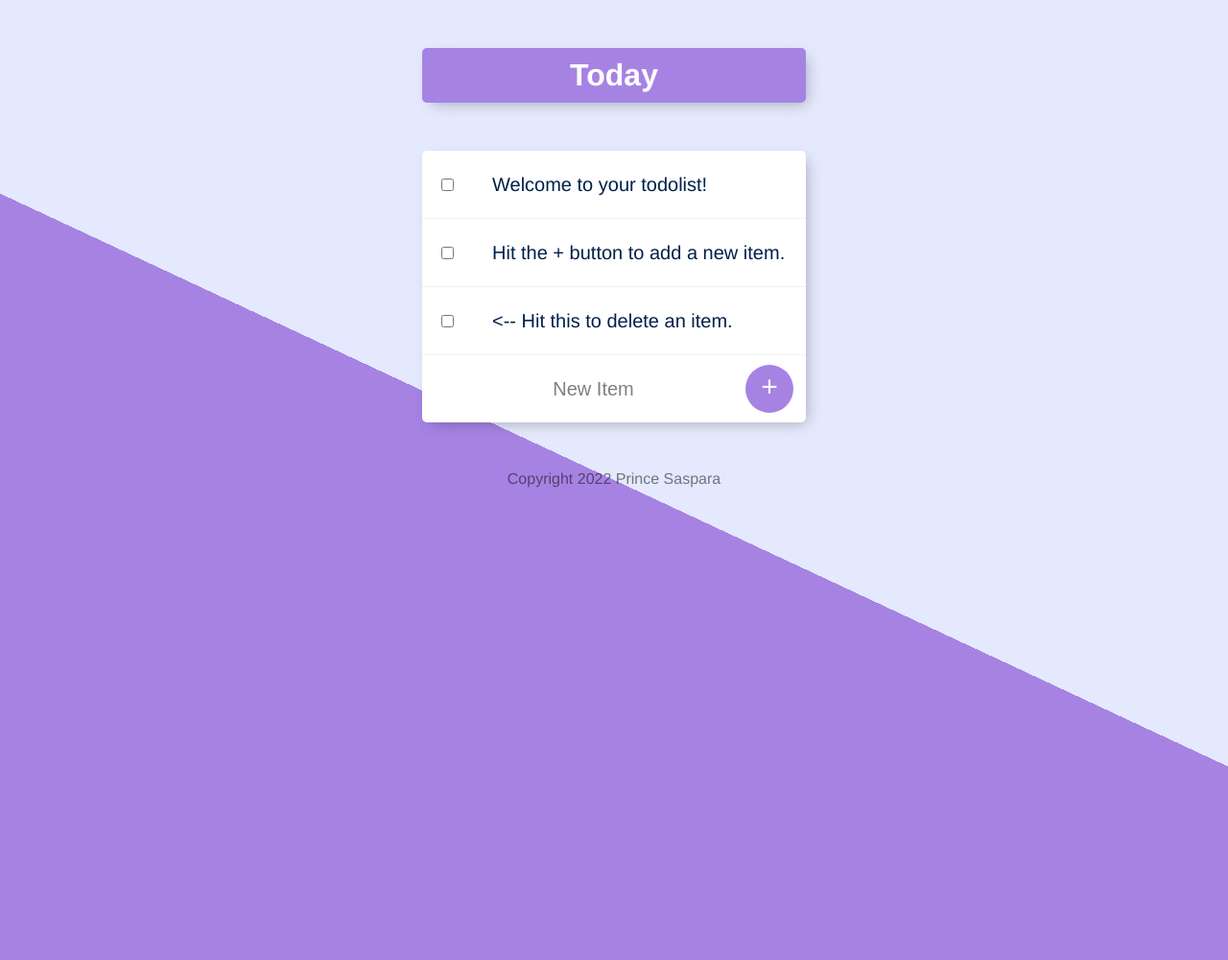
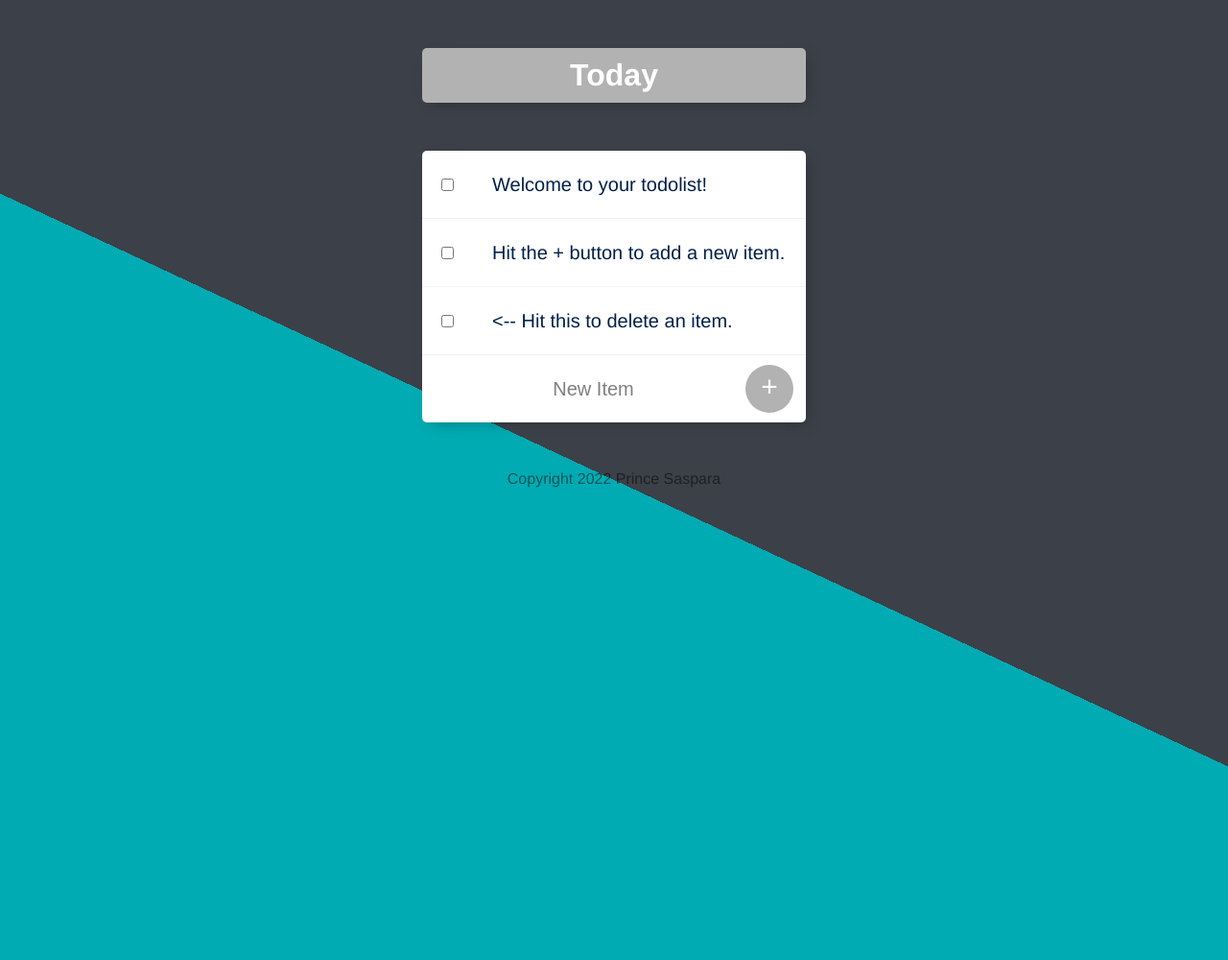
Before and after one commit to sasparaprince/todolist, a Node server app: page / in a window 1280 px wide. Shown: the whole page at 96% size. Run offline with Node 20, Linux system fonts and the light colour scheme; data comes from the database, SQL or seed files in the repository; data that the repository does not hold is empty; some libraries are stand-ins or nearby versions.

Commit message:
change css

```diff
--- a/public/css/styles.css
+++ b/public/css/styles.css
@@ -1,6 +1,6 @@
 html {
   background-color: #E4E9FD;
-  background-image: -webkit-linear-gradient(65deg, #A683E3 50%, #E4E9FD 50%);
+  background-image: -webkit-linear-gradient(65deg, #00ABB3 50%, #3C4048 50%);
   min-height: 1000px;
   font-family: 'helvetica neue';
 }
@@ -19,7 +19,7 @@ h1 {
 }
 
 #heading {
-  background-color: #A683E3;
+  background-color: #B2B2B2;
   text-align: center;
 }
 
@@ -36,7 +36,7 @@ h1 {
 
 input:checked+p {
   text-decoration: line-through;
-  text-decoration-color: #A683E3;
+  text-decoration-color: #B2B2B2;
 }
 
 input[type="checkbox"] {
@@ -61,7 +61,7 @@ button {
   width: 50px;
   border-radius: 50%;
   border-color: transparent;
-  background-color: #A683E3;
+  background-color: #B2B2B2;
   color: #fff;
   font-size: 30px;
   padding-bottom: 6px;
```
